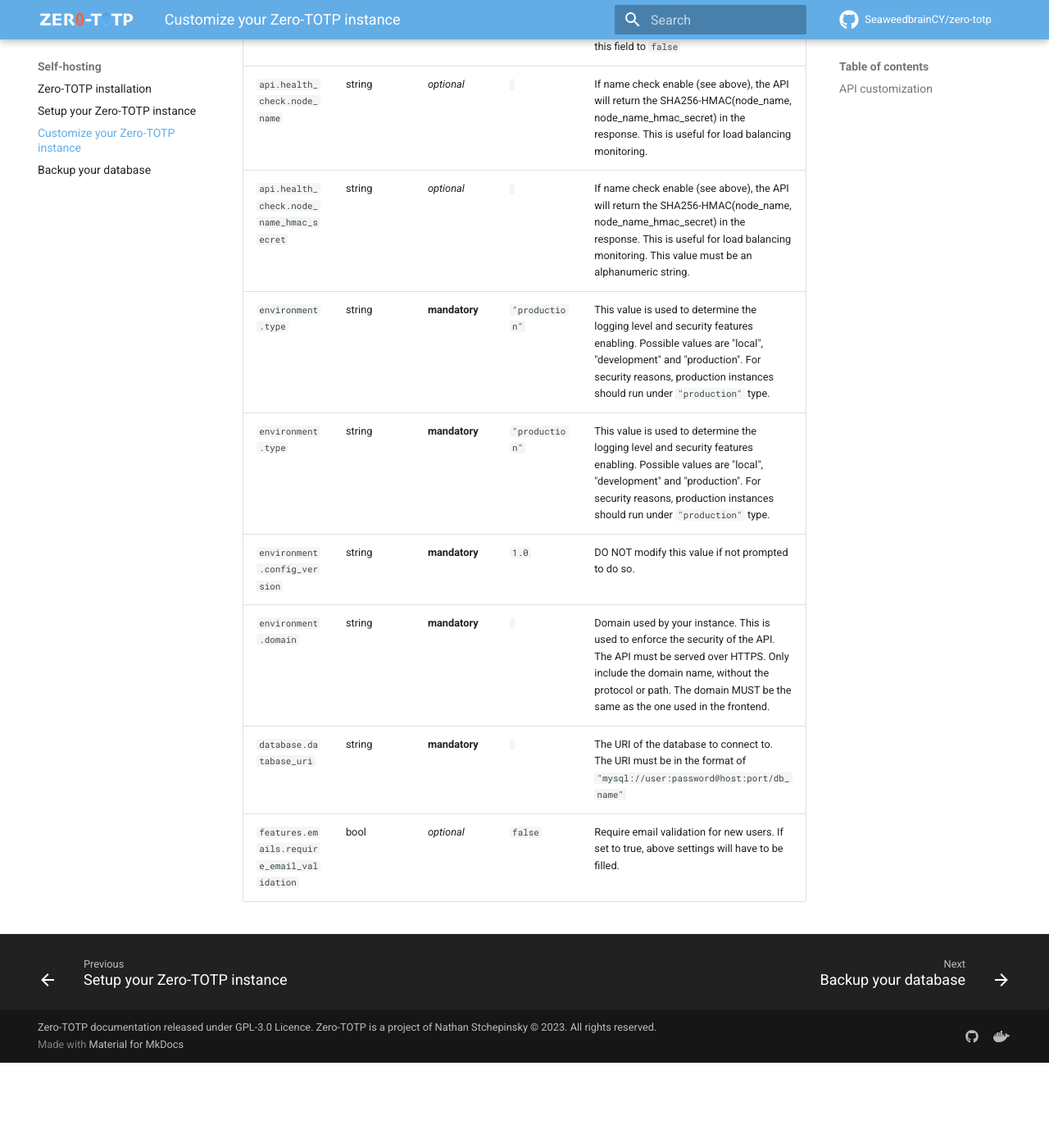
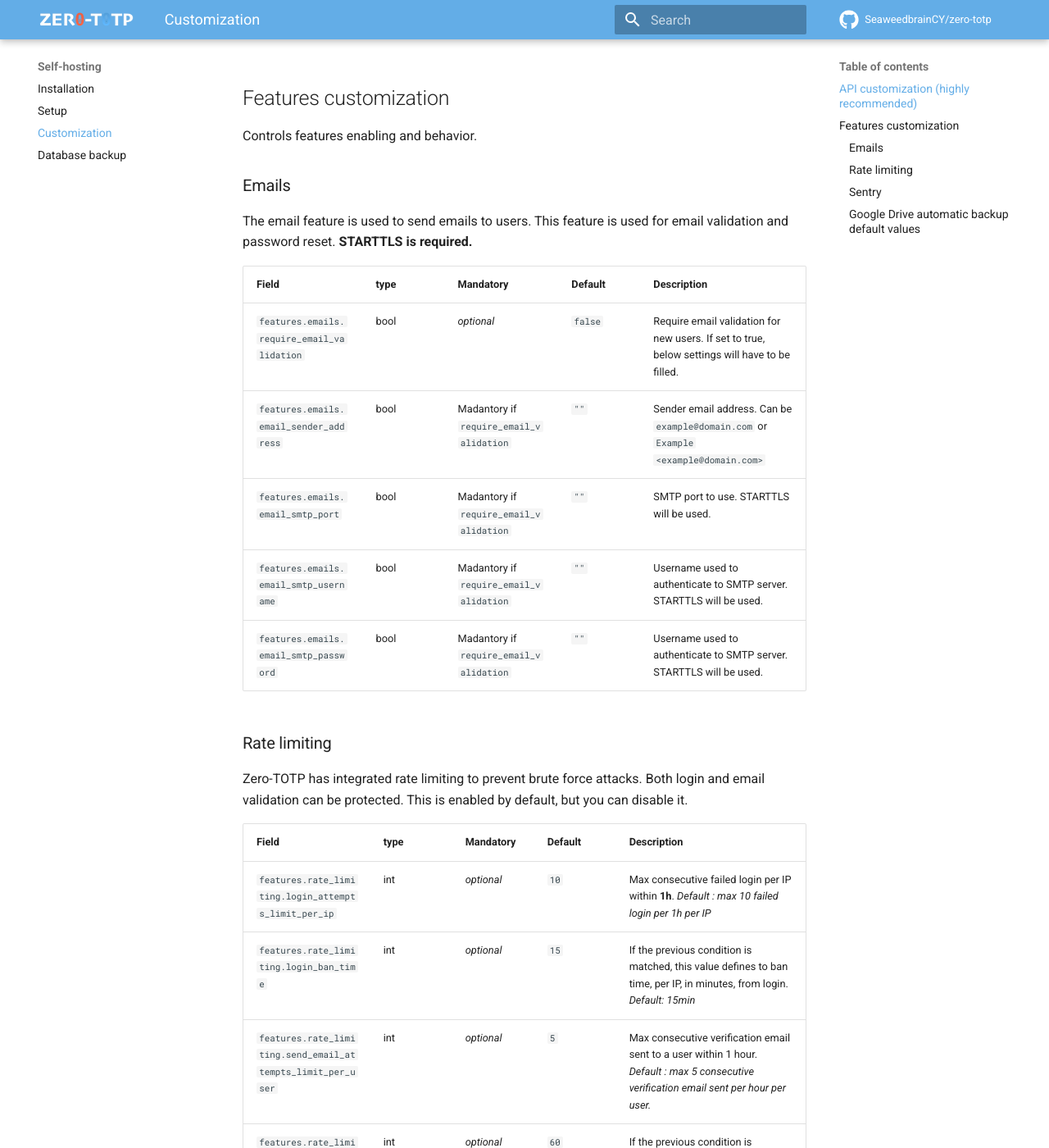
Before and after one commit to SeaweedbrainCY/zero-totp-docs, an MkDocs documentation site: the page built from docs/self_host/customization.md, in a window 1280 px wide and 1400 px high, scrolled down 1686 px. Shown: the whole window at 82% size. Built offline with MkDocs 1.6.1 and Material for MkDocs 9.7.7, drawn with Linux system fonts in a browser that asks for light colours; plug-ins that fetch from the network failed and are left out; comment, search, counter and statistics services are not loaded; the version menu is left out; before the commit the page ends 2982 px from its top, so only the background shows below that; some of the changed text lies outside the part shown.

Commit message:
Add optional feature config

```diff
--- a/docs/self_host/customization.md
+++ b/docs/self_host/customization.md
@@ -1,27 +1,74 @@
+---
+title: Customization
+---
+
+
 # Customize your Zero-TOTP instance
 
-## API customization
-###
+Beside mandatory fields, it is highly recommended customizing your Zero-TOTP instance to fit your needs and network architecture.
 
+These customizations are done via the `config.yml` file. This file is mounted in the API container and is used to configure the API. You can find the default config file [here](https://raw.githubusercontent.com/SeaweedbrainCY/zero-totp/refs/heads/main/api/config/config-example.yml).
+
+## API customization (highly recommended)
+
+Controls API behavior and security.
 
 | Field | type | Mandatory | Default | Description |
 |-------|-------|-----------|---------|-------------|
 | `api.port` | int | *optional* | `8080` | The port on which the API will listen |
 | `api.trusted_proxy` | list | *optional* | `[]` | List of IP addresses or CIDR of your trusted reverseproxy that are in front of Zero-TOTP and will forward requests. This is essential to retrieve the real IP of your client and a misconfiguration can cause security issue. [Read this before anything else](https://esd.io/blog/flask-apps-heroku-real-ip-spoofing.html) |
-| `api.jwt_secret` | string | **mandatory** | ` ` | A random 128 alphanumeric char string used to sign JWT tokens. [Safe generation tool](https://tools.stchepinsky.net/token-generator?length=128) |
-| `api.private_key_path` | string | **mandatory** | `".secret/private.pem"` |  Absolute path to the API private key used to sign vaults to guarantee their authenticity.  This must be a PEM encoded RSA private key. **If the file does not exist, it will be generated at startup.** |
-| `api.public_key_path` | string |**mandatory** |  `".secret/public.pem"` | Absolute path to the API public key used to verify vaults authenticity. This must be a PEM encoded RSA public key. **If the file does not exist, it will be generated at startup.** |
-| `api.flask_secret_key` | string | **mandatory** | ` ` |  A random 128 alphanumeric char string used to encrypt flask session.  [Safe generation tool](https://tools.stchepinsky.net/token-generator?length=128)  |
-| `api.server_side_encryption_key` | string | **mandatory** | ` ` |  A random 128 alphanumeric char string used to encrypt data stored in the database that is not Encrypted by default by the ZKE flow. **BE CAREFULL WITHOUT THIS KEY SOME OF SAVED DATA WILL BE UNREADABLE. DO NOT LOOSE THIS KEY.** [Safe generation tool](https://tools.stchepinsky.net/token-generator?length=128)  |
+| `api.trusted_proxy_header` | string | *optional* | `X-Forwarded-For` | The header used by your reverse proxy to forward the real IP of the client. |
 |  `api.oauth.client_secret_file_path` | string | *optional* | ` ` |  Configuration of google drive Oauth. See [official Google doc](https://developers.google.com/identity/protocols/oauth2) for more information. |
 |  `api.session_token_validity` | int | *optional* | `600` |The access token is used to authenticate the user accross the app. This is the token lifetime validity in seconds. Keeping low value is highly recommended. Default : 10minutes. |
 |  `api.refresh_token_validity` | int | *optional* | `86400 ` |The refresh token is used to refresh the session token without asking the user to sign in again. This is the token lifetime validity in seconds. Modification of this value will impact the maximum duration of your user's session. Default : 24h. |
 |  `api.health_check.node_check_enabled` | bool | *optional* | `false` |Health check endpoint used to check if the API is running correctly. This enabled the node name check. This check is used to determine which api node is answering API calls. This is useful for load balancing. The API will return the SHA256-HMAC(node_name, node_name_hmac_secret) in the response. You can disable the display of your API node hashed name by setting this field to `false`|
 |  `api.health_check.node_name` | string | *optional* | ` ` | If name check enable (see above), the API will return the SHA256-HMAC(node_name, node_name_hmac_secret) in the response. This is useful for load balancing monitoring. |
 |  `api.health_check.node_name_hmac_secret` | string | *optional* | ` ` | If name check enable (see above), the API will return the SHA256-HMAC(node_name, node_name_hmac_secret) in the response. This is useful for load balancing monitoring. This value must be an alphanumeric string. |
-|  `environment.type` | string |**mandatory** | `"production"` | This value is used to determine the logging level and security features enabling. Possible values are "local", "development" and "production". For security reasons, production instances should run under `"production"` type. |
-|  `environment.type` | string |**mandatory** | `"production"` | This value is used to determine the logging level and security features enabling. Possible values are "local", "development" and "production". For security reasons, production instances should run under `"production"` type. |
-|  `environment.config_version` | string |**mandatory** | `1.0` | DO NOT modify this value if not prompted to do so.|
-|  `environment.domain` | string |**mandatory** | ` ` | Domain used by your instance. This is used to enforce the security of the API. The API must be served over HTTPS. Only include the domain name, without the protocol or path. The domain MUST be the same as the one used in the frontend.|
-|  `database.database_uri` | string |**mandatory** | ` ` | The URI of the database to connect to. The URI must be in the format of `"mysql://user:password@host:port/db_name"` |
-|  `features.emails.require_email_validation` | bool | *optional* | `false` | Require email validation for new users. If set to true, above settings will have to be filled. |
+
+## Features customization
+
+Controls features enabling and behavior.
+
+### Emails
+
+The email feature is used to send emails to users. This feature is used for email validation and password reset. **STARTTLS is required.**
+
+
+| Field | type | Mandatory | Default | Description |
+|-------|-------|-----------|---------|-------------|
+|  `features.emails.require_email_validation` | bool | *optional* | `false` | Require email validation for new users. If set to true, below settings will have to be filled. |
+|  `features.emails.email_sender_address` | bool | Madantory if `require_email_validation` | `""` | Sender email address. Can be `example@domain.com` or `Example <example@domain.com>` |
+|  `features.emails.email_smtp_port` | bool | Madantory if `require_email_validation` | `""` | SMTP port to use. STARTTLS will be used. |
+|  `features.emails.email_smtp_username` | bool | Madantory if `require_email_validation` | `""` | Username used to authenticate to SMTP server. STARTTLS will be used. |
+|  `features.emails.email_smtp_password` | bool | Madantory if `require_email_validation` | `""` | Username used to authenticate to SMTP server. STARTTLS will be used. |
+
+
+### Rate limiting
+
+Zero-TOTP has integrated rate limiting to prevent brute force attacks. Both login and email validation can be protected. This is enabled by default, but you can disable it.
+
+| Field | type | Mandatory | Default | Description |
+|-------|-------|-----------|---------|-------------|
+|  `features.rate_limiting.login_attempts_limit_per_ip` | int | *optional* | `10` | Max consecutive failed login per IP within **1h**. *Default : max 10 failed login per 1h per IP*  |
+|  `features.rate_limiting.login_ban_time` | int | *optional* | `15` | If the previous condition is matched, this value defines to ban time, per IP, in minutes, from login. *Default: 15min* |
+|  `features.rate_limiting.send_email_attempts_limit_per_user` | int | *optional* | `5` | Max consecutive verification email sent to a user within 1 hour. *Default : max 5 consecutive verification email sent per hour per user.* |
+|  `features.rate_limiting.` | int | *optional* | `60` | If the previous condition is matched, this value defines to ban time, per user, in minutes, from requesting a new verification email. *Default: 60min* |
+
+### Sentry
+
+Sentry is used to track errors and exceptions in the API. This feature is disabled by default. You can enable it by setting the `sentry.dsn` field. For more information, see the [Sentry documentation](https://docs.sentry.io/platforms/python/flask/).
+
+
+| Field | type | Mandatory | Default | Description |
+|-------|-------|-----------|---------|-------------|
+|  `features.sentry.dsn` | string | *optional* | `""` | Sentry DSN URL.  For more information, see the [Sentry documentation](https://docs.sentry.io/platforms/python/flask/). |
+
+
+### Google Drive automatic backup default values
+
+Define the default values for the automatic backup feature. This feature is used to automatically backup the user's vault to Google Drive, when opted in. You can control the default values Zero-TOTP will configure for your users. Users can always change those values individually in their settings.
+
+| Field | type | Mandatory | Default | Description |
+|-------|-------|-----------|---------|-------------|
+|  `features.default_backup_configuration.backup_minimum_count` | int | *optional* | `20` | Minimum number of backups Zero-TOTP will ever keep in user's google drive. *Default : no matter what, Zero-TOTP will always keep at least the 20 last backups in user's google drive.* |
+|  `features.default_backup_configuration.max_age_in_days` | int | *optional* | `30` | Backups minimum age. If backups are older than this parameter, in days, and if the above parameter is also matched, backups will be deleted. *Default : 30 days* |
```
Also changed, not shown: docs/self_host/backup.md (+5 -1 lines), docs/self_host/install.md (+4 -0 lines), docs/self_host/setup.md (+4 -0 lines).
